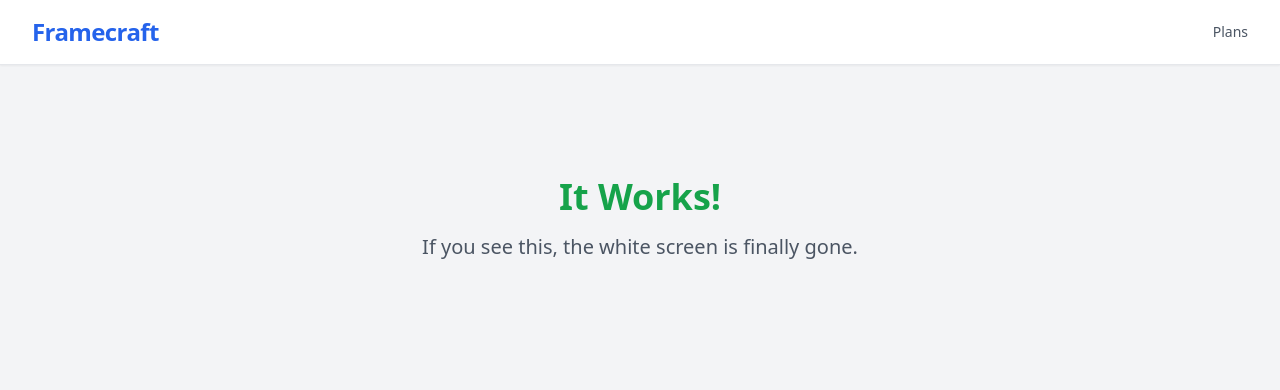
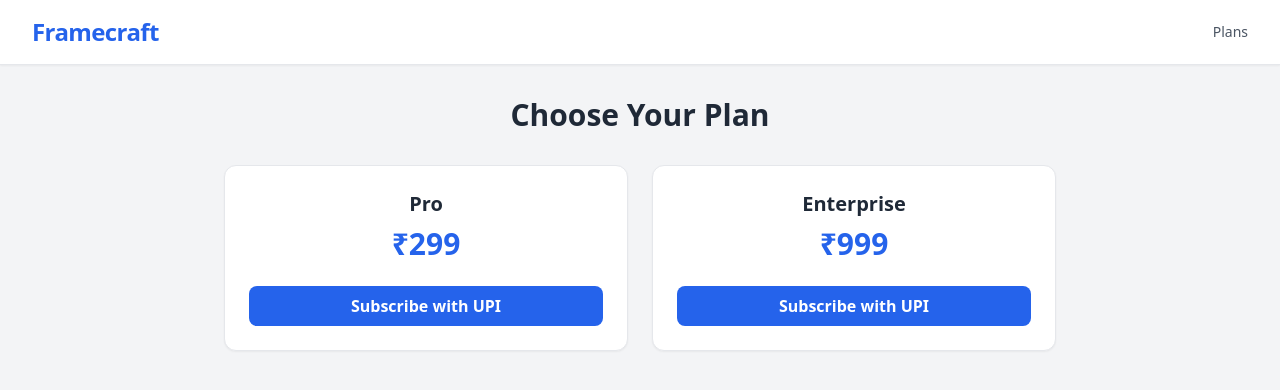
Before and after one commit to Muzammilshk-hue/Framecraft-stage1, a React (Vite) app: page / in a window 1280 px wide. Shown: the top 390 px of the page. Built offline with nearby package versions, Linux system fonts and the light colour scheme; the HTML template or start-up script is replaced by a standard one.

Commit message:
Update SubscriptionPlans.jsx

```diff
--- a/src/components/SubscriptionPlans.jsx
+++ b/src/components/SubscriptionPlans.jsx
@@ -1,10 +1,43 @@
-import React from 'react';
+import React, { useState } from 'react';
+import PaymentModal from './PaymentModal.jsx';
 
 export default function SubscriptionPlans() {
+  const [selectedPlan, setSelectedPlan] = useState(null);
+
+  const plans = [
+    { name: 'Pro', price: 299 },
+    { name: 'Enterprise', price: 999 }
+  ];
+
   return (
-    <div className="p-8 max-w-4xl mx-auto text-center mt-20">
-      <h2 className="text-4xl font-bold text-green-600 mb-4">It Works!</h2>
-      <p className="text-xl text-gray-600">If you see this, the white screen is finally gone.</p>
+    <div className="p-8 max-w-4xl mx-auto">
+      <h2 className="text-3xl font-bold text-center mb-8">Choose Your Plan</h2>
+
+      <div className="grid md:grid-cols-2 gap-6">
+        {plans.map((plan) => (
+          <div key={plan.name} className="border p-6 rounded-xl shadow-sm text-center bg-white">
+            <h3 className="text-xl font-bold mb-2">{plan.name}</h3>
+            <p className="text-3xl text-blue-600 font-bold mb-6">₹{plan.price}</p>
+
+            <button
+              onClick={() => setSelectedPlan(plan)}
+              className="bg-blue-600 text-white px-6 py-2 rounded-lg hover:bg-blue-700 w-full font-semibold transition"
+            >
+              Subscribe with UPI
+            </button>
+          </div>
+        ))}
+      </div>
+
+      {selectedPlan && (
+        <PaymentModal
+          plan={selectedPlan}
+          onClose={() => setSelectedPlan(null)}
+          onSuccess={() => {
+            alert('Payment submitted! Awaiting verification.');
+          }}
+        />
+      )}
     </div>
   );
 }
```
